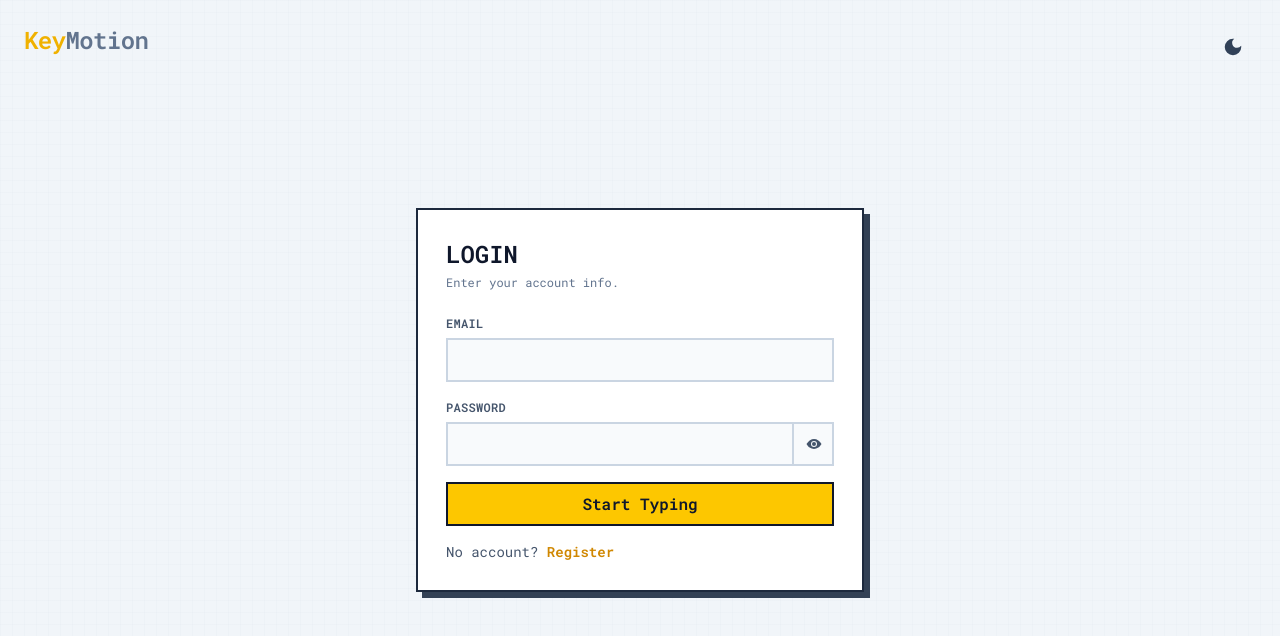
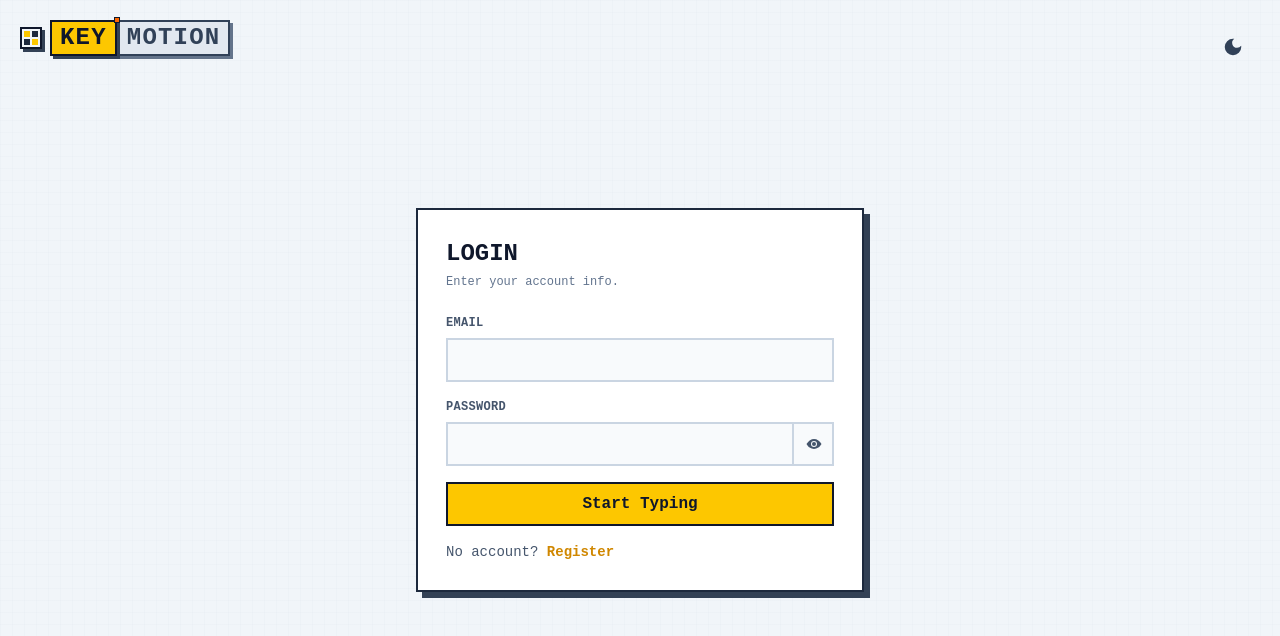
Before and after one commit to LuvsicptZ/KeyMotion, a React (Vite) app in the folder frontend/: page /login in a window 1280 px wide. Shown: the top 636 px of the page. Built offline with nearby package versions, Linux system fonts and the light colour scheme; no server answers.

Commit message:
feat: replace static logo with PixelLogo component and update font family in CSS for improved branding

```diff
--- /dev/null
+++ b/frontend/src/components/PixelLogo.tsx
@@ -0,0 +1,30 @@
+type PixelLogoProps = {
+  className?: string;
+};
+
+const PixelLogo = ({ className = "" }: PixelLogoProps) => {
+  return (
+    <h1 className={`fixed top-5 left-5 z-50 select-none ${className}`}>
+      <span className="inline-flex items-center gap-2">
+        <span className="grid grid-cols-2 gap-[2px] p-[2px] border-2 border-slate-900 dark:border-slate-100 bg-slate-100 dark:bg-slate-900 shadow-[3px_3px_0_0_#334155] dark:shadow-[3px_3px_0_0_#facc15]">
+          <span className="h-[6px] w-[6px] bg-yellow-400" />
+          <span className="h-[6px] w-[6px] bg-slate-800 dark:bg-slate-100" />
+          <span className="h-[6px] w-[6px] bg-slate-800 dark:bg-slate-100" />
+          <span className="h-[6px] w-[6px] bg-yellow-400" />
+        </span>
+
+        <span className="inline-flex items-center text-xl md:text-2xl font-black uppercase leading-none tracking-wider">
+          <span className="relative border-2 border-slate-900 bg-yellow-400 px-2 py-1 text-slate-900 shadow-[3px_3px_0_0_#334155]">
+            <span className="absolute -right-[5px] -top-[5px] h-[6px] w-[6px] border border-slate-900 bg-orange-500" />
+            Key
+          </span>
+          <span className="border-2 border-slate-700 dark:border-slate-200 bg-slate-200 dark:bg-slate-800 px-2 py-1 text-slate-700 dark:text-slate-100 shadow-[3px_3px_0_0_#64748b] dark:shadow-[3px_3px_0_0_#0f172a]">
+            Motion
+          </span>
+        </span>
+      </span>
+    </h1>
+  );
+};
+
+export default PixelLogo;
--- a/frontend/src/index.css
+++ b/frontend/src/index.css
@@ -1,9 +1,10 @@
 @import "tailwindcss";
+@import url("https://fonts.googleapis.com/css2?family=Departure+Mono&display=swap");
 
 @custom-variant dark (&:where(.dark, .dark *));
 
 :root {
-  font-family: 'Roboto Mono', monospace;
+  font-family: "Departure Mono", monospace;
   line-height: 1.5;
   font-weight: 400;
 
--- a/frontend/src/pages/LeaderboardPage.tsx
+++ b/frontend/src/pages/LeaderboardPage.tsx
@@ -3,6 +3,7 @@ import { Link } from "react-router-dom";
 import ThemeToggle from "../components/ThemeToggle";
 import { getLeaderboard, getMyRank, type LeaderboardItem, type MyRankResponse } from "../api/leaderboard";
 import { useAuth } from "../auth/AuthContext";
+import PixelLogo from "../components/PixelLogo";
 
 const LeaderboardPage = () => {
   const { user } = useAuth();
@@ -55,9 +56,7 @@ const LeaderboardPage = () => {
 
   return (
     <div className="min-h-screen w-full bg-slate-50 dark:bg-slate-950 font-mono">
-      <h1 className="fixed top-6 left-6 text-2xl font-bold text-yellow-500 tracking-tight z-50">
-        Key<span className="text-slate-500 dark:text-slate-400">Motion</span>
-      </h1>
+      <PixelLogo />
 
       <ThemeToggle />
 
--- a/frontend/src/pages/LoginPage.tsx
+++ b/frontend/src/pages/LoginPage.tsx
@@ -3,6 +3,7 @@ import { useNavigate, Link } from "react-router-dom";
 import { IoEyeSharp, IoEyeOffSharp } from "react-icons/io5";
 import { useAuth } from "../auth/AuthContext";
 import ThemeToggle from "../components/ThemeToggle";
+import PixelLogo from "../components/PixelLogo";
 
 const LoginPage = () => {
   const { login, loading, error } = useAuth();
@@ -21,9 +22,7 @@ const LoginPage = () => {
 
   return (
     <div className="min-h-screen w-full flex items-center justify-center px-4 relative overflow-hidden">
-      <h1 className="fixed top-6 left-6 text-2xl font-bold text-yellow-500 tracking-tight z-10">
-        Key<span className="text-slate-500 dark:text-slate-400">Motion</span>
-      </h1>
+      <PixelLogo className="z-10" />
       <ThemeToggle />
 
       <div className="pointer-events-none absolute inset-0 opacity-20 dark:opacity-15 bg-[linear-gradient(to_right,#64748b22_1px,transparent_1px),linear-gradient(to_bottom,#64748b22_1px,transparent_1px)] bg-size-[12px_12px]" />
--- a/frontend/src/pages/RegisterPage.tsx
+++ b/frontend/src/pages/RegisterPage.tsx
@@ -3,6 +3,7 @@ import { useNavigate, Link } from "react-router-dom";
 import { IoEyeSharp, IoEyeOffSharp } from "react-icons/io5";
 import { useAuth } from "../auth/AuthContext";
 import ThemeToggle from "../components/ThemeToggle";
+import PixelLogo from "../components/PixelLogo";
 
 const RegisterPage = () => {
   const { register, loading, error } = useAuth();
@@ -22,9 +23,7 @@ const RegisterPage = () => {
 
   return (
     <div className="min-h-screen w-full flex items-center justify-center px-4 relative overflow-hidden">
-      <h1 className="fixed top-6 left-6 text-2xl font-bold text-yellow-500 tracking-tight z-10">
-        Key<span className="text-slate-500 dark:text-slate-400">Motion</span>
-      </h1>
+      <PixelLogo className="z-10" />
       <ThemeToggle />
 
       <div className="pointer-events-none absolute inset-0 opacity-20 dark:opacity-15 bg-[linear-gradient(to_right,#64748b22_1px,transparent_1px),linear-gradient(to_bottom,#64748b22_1px,transparent_1px)] bg-size-[12px_12px]" />
--- a/frontend/src/pages/TypingPage.tsx
+++ b/frontend/src/pages/TypingPage.tsx
@@ -10,6 +10,7 @@ import Results from "../components/Results";
 import ThemeToggle from "../components/ThemeToggle";
 import { createResult } from "../api/results";
 import { Link } from "react-router-dom";
+import PixelLogo from "../components/PixelLogo";
 
 const WordsContainer = ({ children }: { children: React.ReactNode }) => {
   return (
@@ -72,9 +73,7 @@ const TypingPage = () => {
 
   return (
     <div className="min-h-screen w-full bg-slate-50 dark:bg-slate-950 font-mono">
-      <h1 className="fixed top-6 left-6 text-2xl font-bold text-yellow-500 tracking-tight z-50">
-        Key<span className="text-slate-500 dark:text-slate-400">Motion</span>
-      </h1>
+      <PixelLogo />
 
       <ThemeToggle />
       <Link
```
